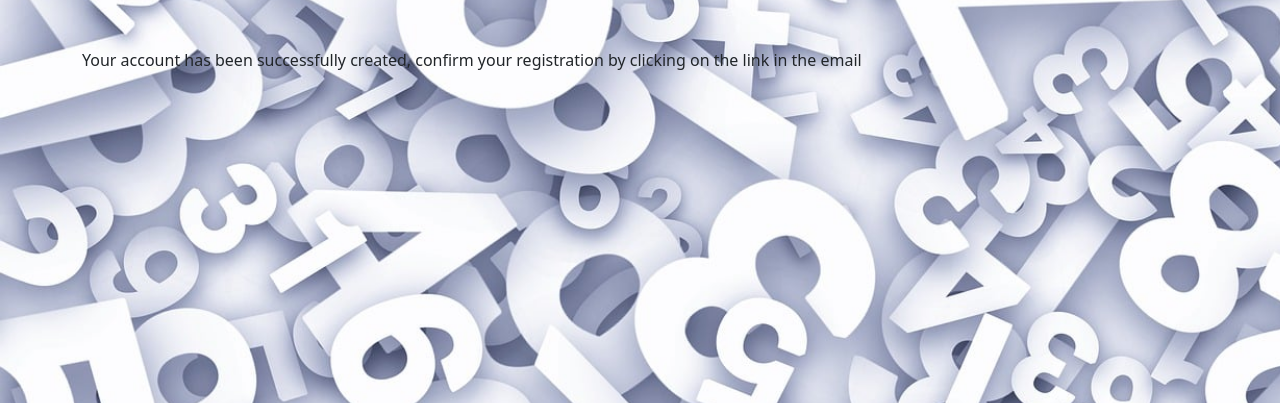
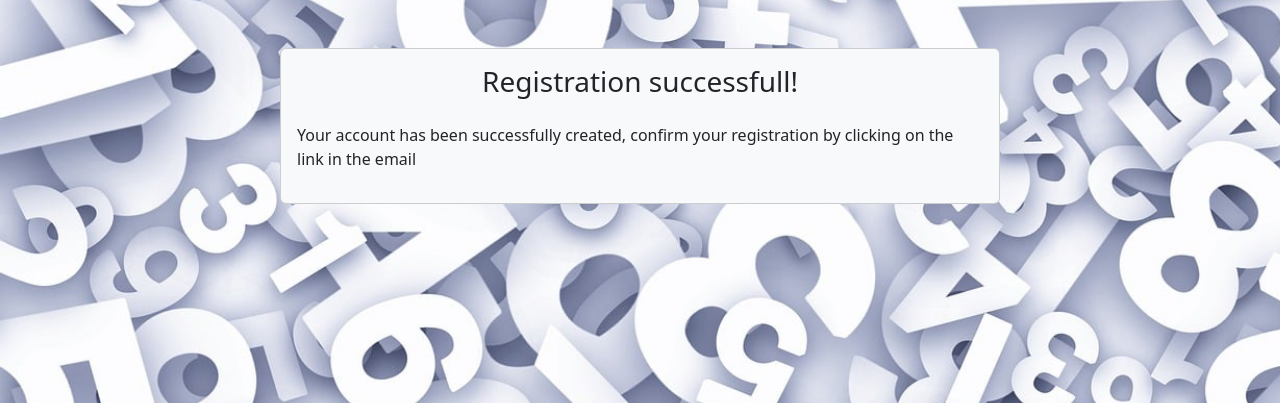
Before and after one commit to Kowal1996/Digit_Dash, a Django app: page /registrationSuccessfull/ in a window 1280 px wide. Shown: the part 59-462 px from the top of the page. Run offline with Django 4.2, Linux system fonts and the light colour scheme.

Commit message:
added registration successfull css

```diff
--- a/accounts/templates/registrationSuccessfull.html
+++ b/accounts/templates/registrationSuccessfull.html
@@ -1,6 +1,16 @@
 {% extends 'base.html' %}
 
-
 {% block content %}
-    {{message}}
+<div class="container mt-5">
+    <div class="row">
+        <div class="col-md-8 offset-md-2">
+            <div class="card bg-light">
+                <div class="card-body">
+                    <h3 class="mb-4 centered-text">Registration successfull!</h3>
+                    <p>{{ message }}</p>
+                </div>
+            </div>
+        </div>
+    </div>
+</div>
 {% endblock content %}
```
